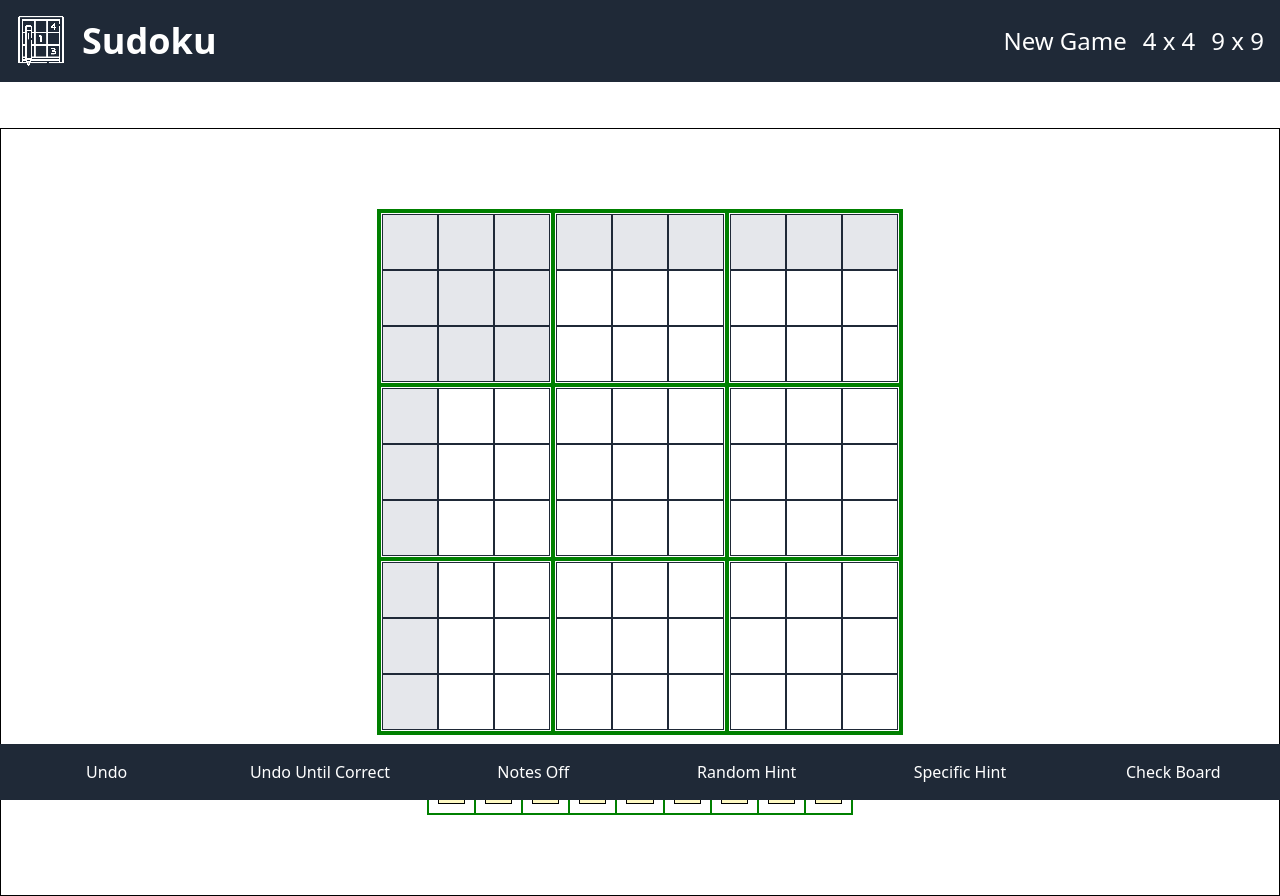
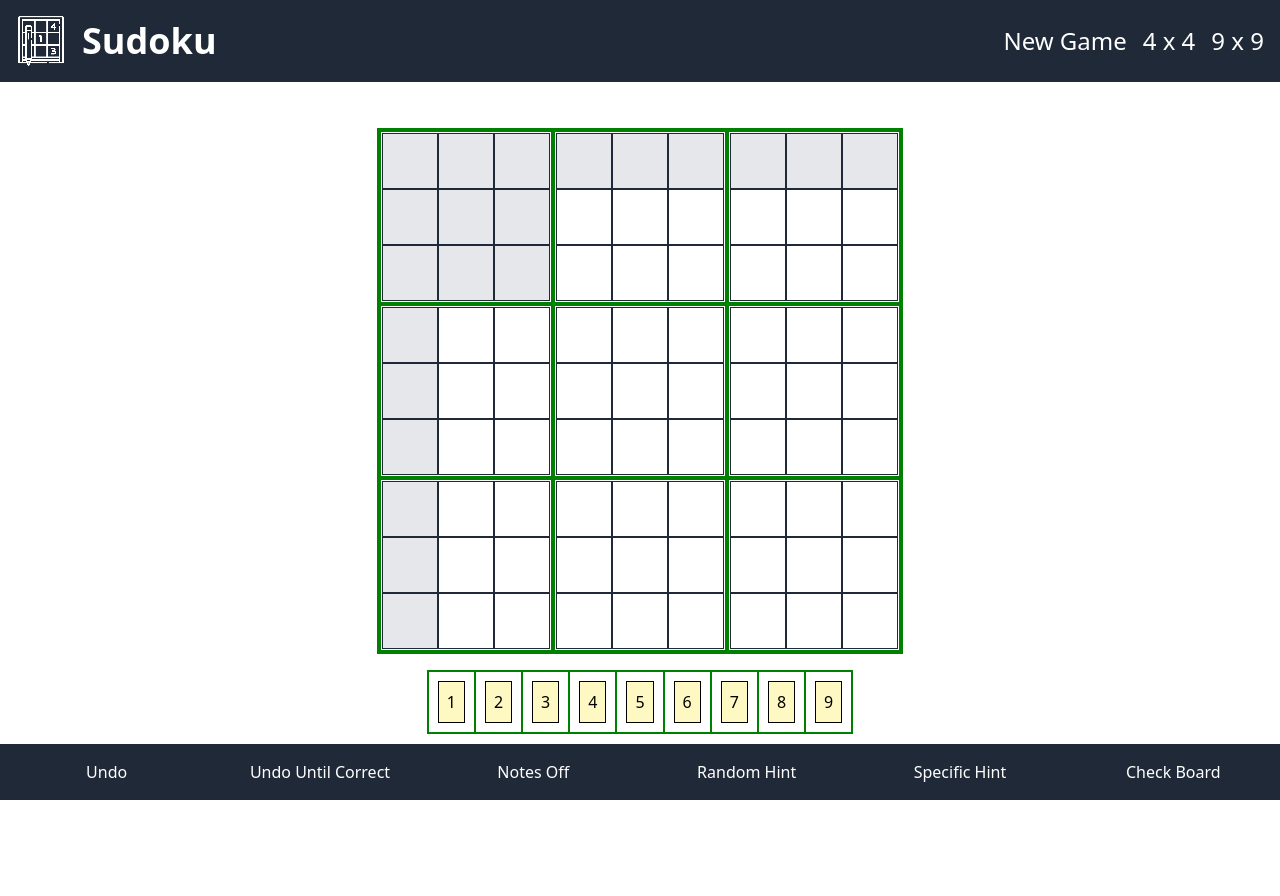
Before and after one commit to derekjtong/sudoku, a React (Vite) app in the folder frontend/: page / in a window 1280 px wide. After the commit the page ends 800 px from the top, so only its background shows below. Built offline with nearby package versions, Linux system fonts and the light colour scheme.

Commit message:
Removed border

```diff
--- a/frontend/src/components/Content.jsx
+++ b/frontend/src/components/Content.jsx
@@ -2,7 +2,7 @@ import Board9x9 from "./Board9x9";
 
 function Content() {
   return (
-    <div className="container mx-auto mt-32 flex justify-center border border-black p-20">
+    <div className="container mx-auto mt-32 flex justify-center ">
       <Board9x9 />
     </div>
   );
```
